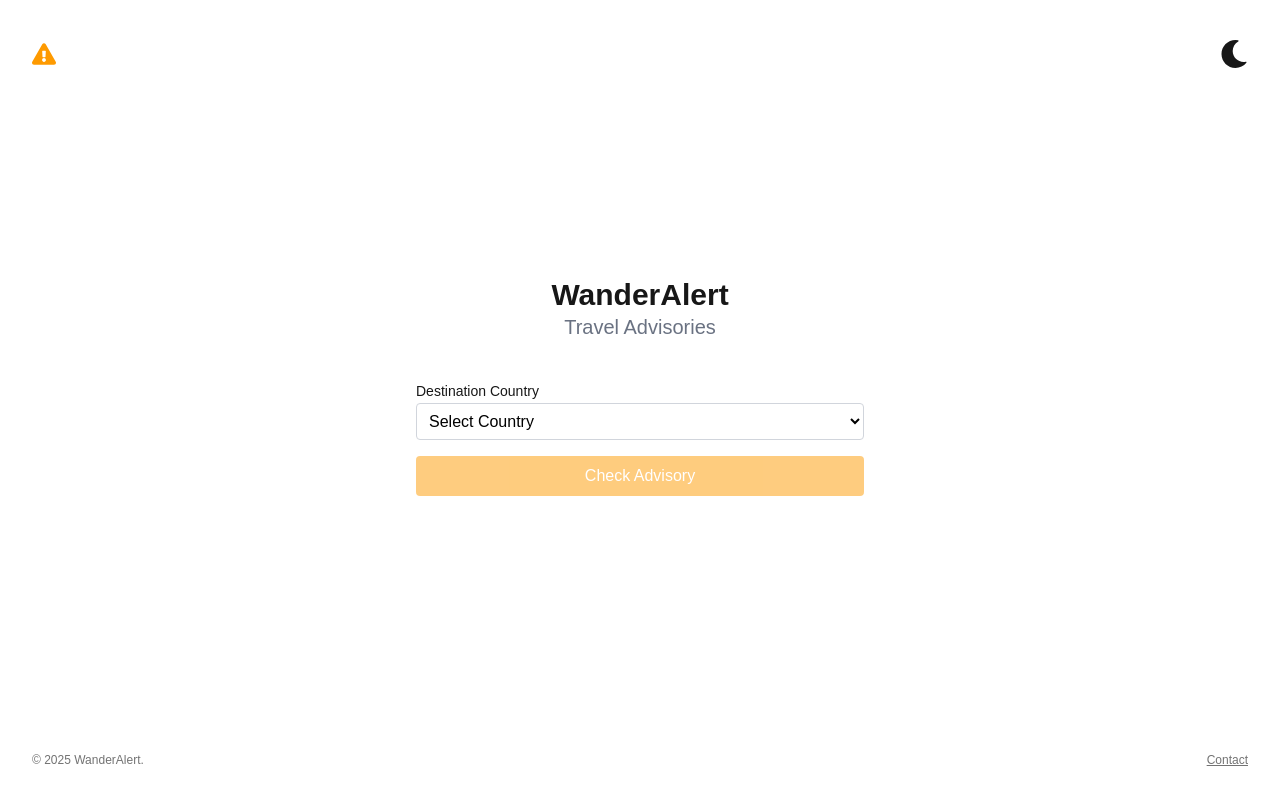
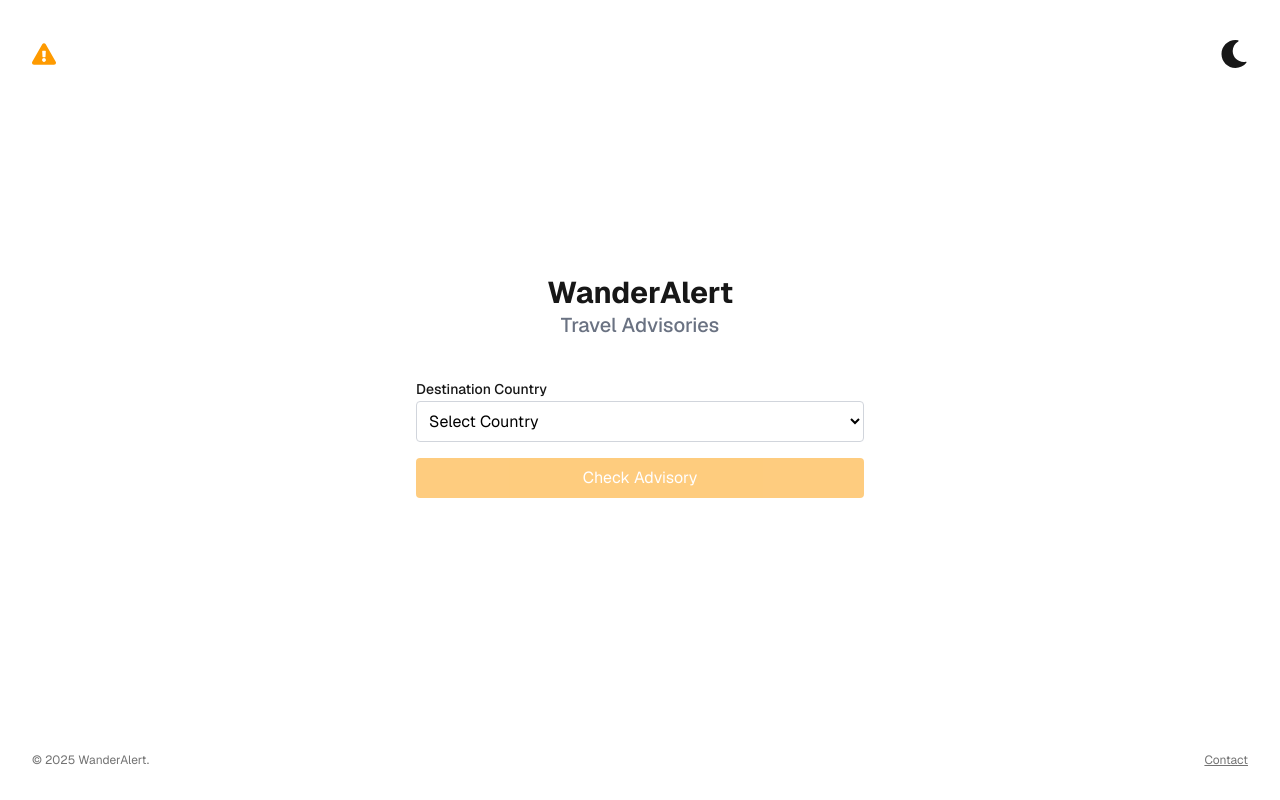
Before and after one commit to afigard/wanderalert, a Next.js app: page / in a window 1280 px wide. Built offline with nearby package versions, Linux system fonts and the light colour scheme.

Commit message:
💄 Change font

```diff
--- a/app/layout.tsx
+++ b/app/layout.tsx
@@ -1,5 +1,16 @@
 import "../styles/globals.css";
+import { Geist, Geist_Mono } from "next/font/google";
 import { ReactNode } from "react";
+
+const geistSans = Geist({
+  variable: "--font-geist-sans",
+  subsets: ["latin"],
+});
+
+const geistMono = Geist_Mono({
+  variable: "--font-geist-mono",
+  subsets: ["latin"],
+});
 
 export const metadata = {
   title: "WanderAlert – Real-Time Travel Advisory Checker",
@@ -34,7 +45,9 @@ export const metadata = {
 export default function RootLayout({ children }: { children: ReactNode }) {
   return (
     <html lang="en">
-      <body className="bg-white text-gray-900 flex flex-col min-h-screen">
+      <body
+        className={`bg-white text-gray-900 flex flex-col min-h-screen ${geistSans.variable} ${geistMono.variable} antialiased`}
+      >
         <div className="flex-grow">{children}</div>
       </body>
     </html>
--- a/styles/globals.css
+++ b/styles/globals.css
@@ -8,5 +8,5 @@
 body {
   background: var(--background);
   color: var(--foreground);
-  font-family: Arial, Helvetica, sans-serif;
+  font-family: var(--font-geist-sans), system-ui, sans-serif;
 }
```
